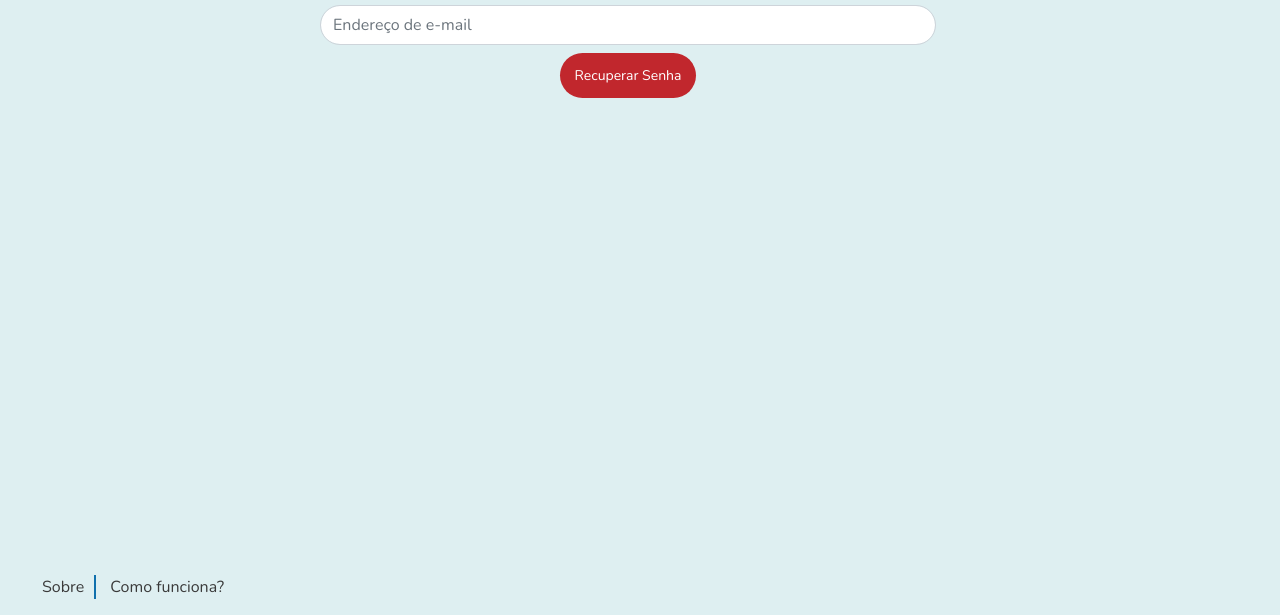
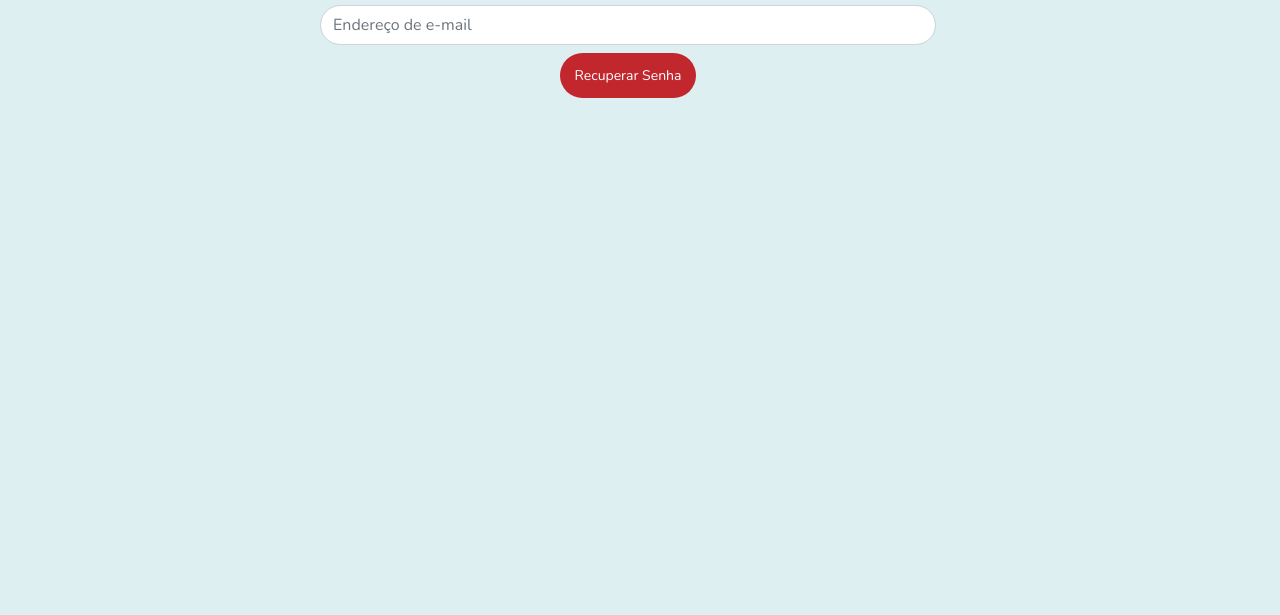
Before and after one commit to ICEI-PUC-Minas-PMV-ADS/pmv-ads-2022-1-e1-proj-web-t5-medicamento-facil, a website: page src/esqueceu-senha.html in a window 1280 px wide. Shown: the part 185-800 px from the top of the page. Drawn offline with nearby package versions, Linux system fonts and the light colour scheme.

Commit message:
Remoção do Rodapé

```diff
--- a/src/esqueceu-senha.html
+++ b/src/esqueceu-senha.html
@@ -53,17 +53,7 @@
 
 
         </main>
-        <footer class="row">
-            <div class="col-md-12">
-                <nav>
-                    <ul class="lista-horizontal">
-                        <li class="tipSobre" data-tooltip="O Medicamento Fácil é um projeto dos alunos do primeiro semestre do curso Análise e Desenvolvimento de Sistemas da PUC Minas (Turma 5012105 – Grupo 4) e tem como objetivo auxiliar os usuários do SUS – Sistema Único de Saúde no acesso às informações sobre a disponibilidade de medicamentos nas Unidades Básicas de Saúde mais próximas de sua residência.">Sobre</li>
-                        <li class="tipComo" data-tooltip="Fácil, rápido e simples! Esse é o nosso lema, por isso o funcionamento da página conta com poucos passos e assim, com alguns cliques o usuário consegue saber em qual Unidade Básica de Saúde o medicamento que ele busca está disponível. Informe seu endereço, o medicamento desejado e logo a página retornará com a informação sobre onde há estoque do item. Se fizer o cadastro no Medicamento Fácil você consegue receber notificações da disponibilidade, evitando deslocamentos desnecessários até a UBS. Todos os nossos dados são alimentados pelos farmacêuticos, que contam com uma área específica de acesso e manutenção da relação de medicamentos em estoque. ">Como funciona?</li>
-                    </ul>
-                </nav>
-            </div>
 
-         </footer>
         <script src="js/bootstrap.min.js" type="javascript" > </script>
         <script  src="js/login.js" type="text/javascript"></script>
     </body>
```
Also changed, not shown: src/codigo-recuperacao.html (+1 -10 lines).
